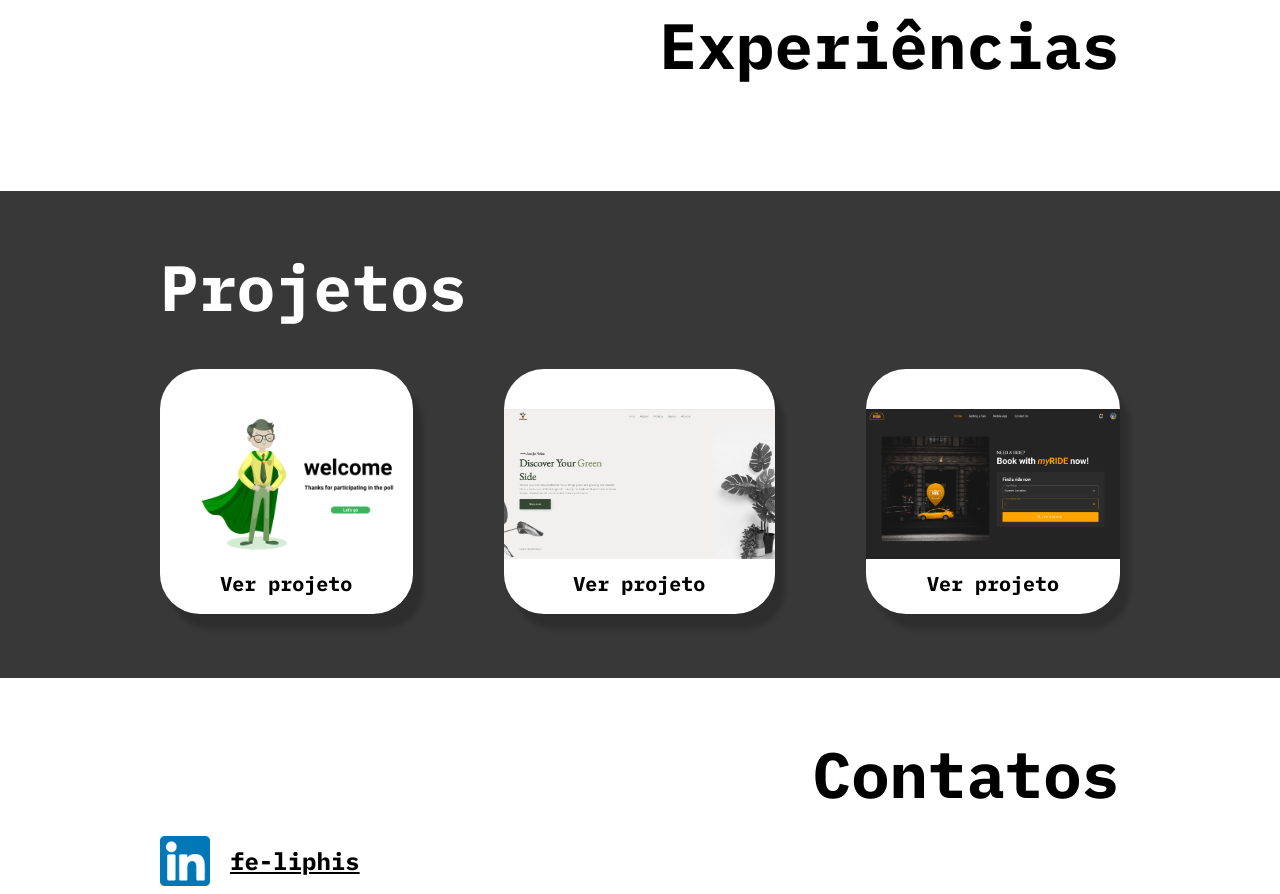
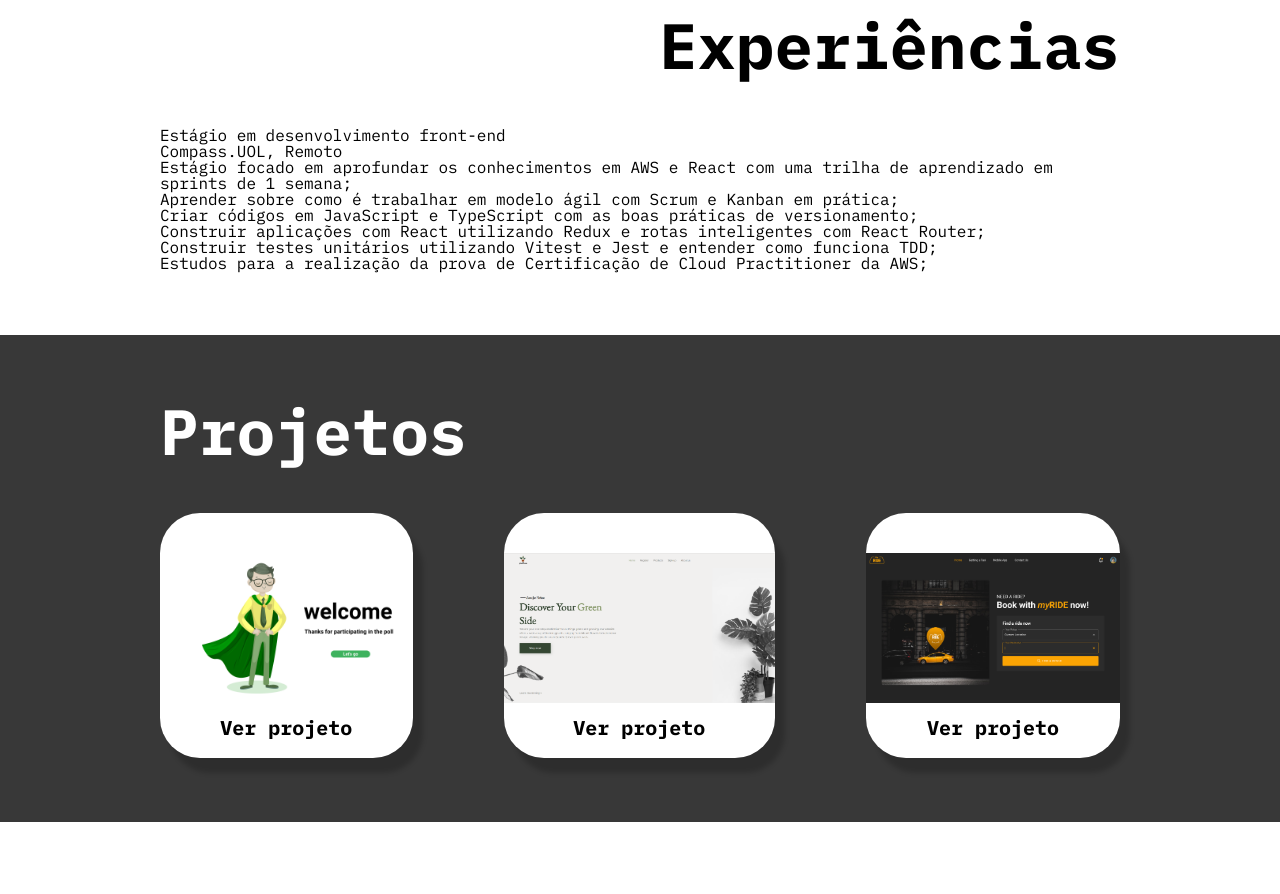
Before and after one commit to fe-liphis/portifolio, a React (Vite) app: page / in a window 1280 px wide. Shown: the part 1700-2594 px from the top of the page. Built offline with nearby package versions, Linux system fonts and the light colour scheme.

Commit message:
FEAT: Adicionado o conteúdos estático do componente <Experiencias/> com um helper para a listagem de atividades de experiencia

```diff
--- a/src/components/Experiencias/Experiencias.tsx
+++ b/src/components/Experiencias/Experiencias.tsx
@@ -1,10 +1,25 @@
 import { Section } from "../UI/Section";
+import List from "./List";
 import { ExperienciasTitulo } from "./styles";
 
 function Experiencias() {
   return (
     <Section $bgColor="secondary">
       <ExperienciasTitulo>Experiências</ExperienciasTitulo>
+      <ol>
+        <li>
+          <h5>Estágio em desenvolvimento front-end</h5>
+          <h6>Compass.UOL, Remoto</h6>
+          <List
+            descricao="Estágio focado em aprofundar os conhecimentos em AWS e React com uma trilha de aprendizado em sprints de 1 semana;
+            Aprender sobre como é trabalhar em modelo ágil com Scrum e Kanban em prática;
+            Criar códigos em JavaScript e TypeScript com as boas práticas de versionamento;
+            Construir aplicações com React utilizando Redux e rotas inteligentes com React Router;
+            Construir testes unitários utilizando Vitest e Jest e entender como funciona TDD;
+            Estudos para a realização da prova de Certificação de Cloud Practitioner da AWS;"
+          />
+        </li>
+      </ol>
     </Section>
   );
 }
--- /dev/null
+++ b/src/components/Experiencias/List.tsx
@@ -0,0 +1,13 @@
+function List({ descricao }: { descricao: string }) {
+  const descricaoFormatada = descricao.split(";");
+  return (
+    <ul>
+      {descricaoFormatada.map((desc) => {
+        if (desc.length === 0) return;
+        return <li key={desc}>{`${desc};`}</li>;
+      })}
+    </ul>
+  );
+}
+
+export default List;
```
